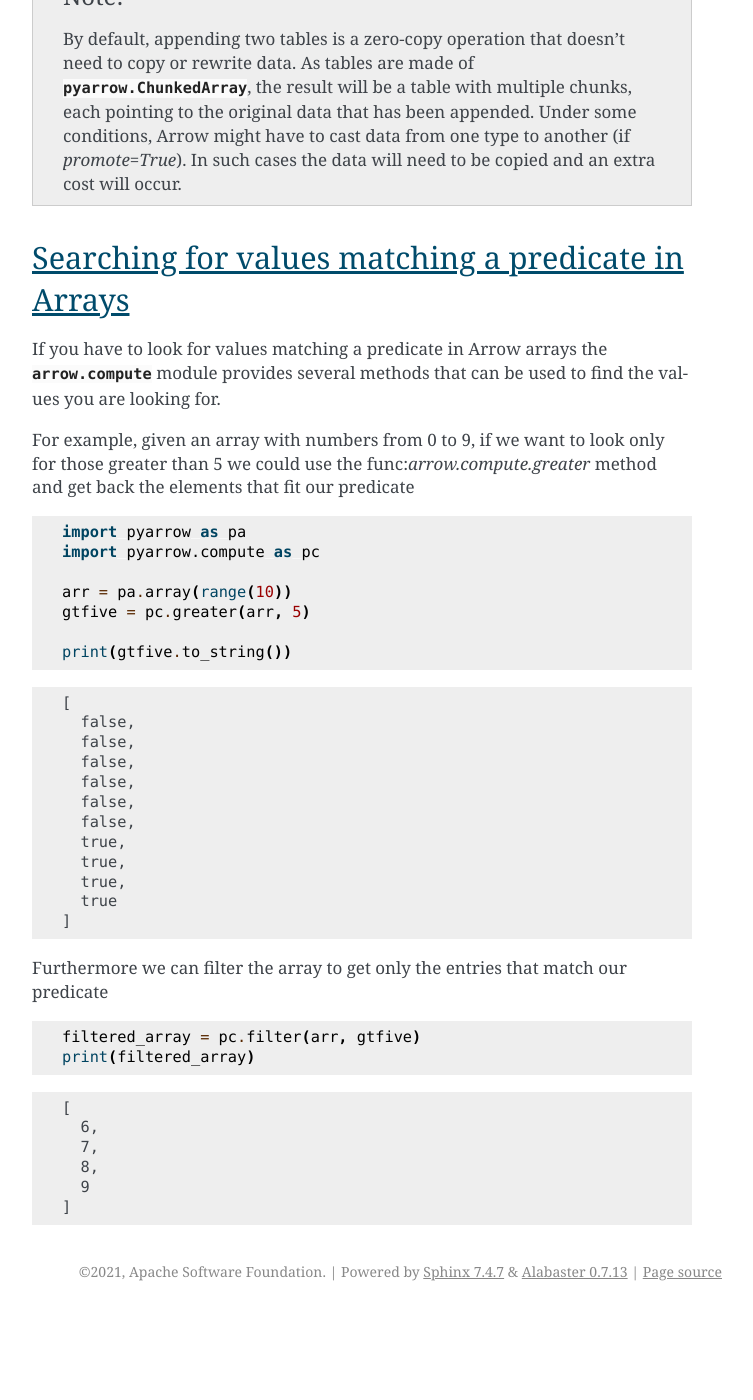
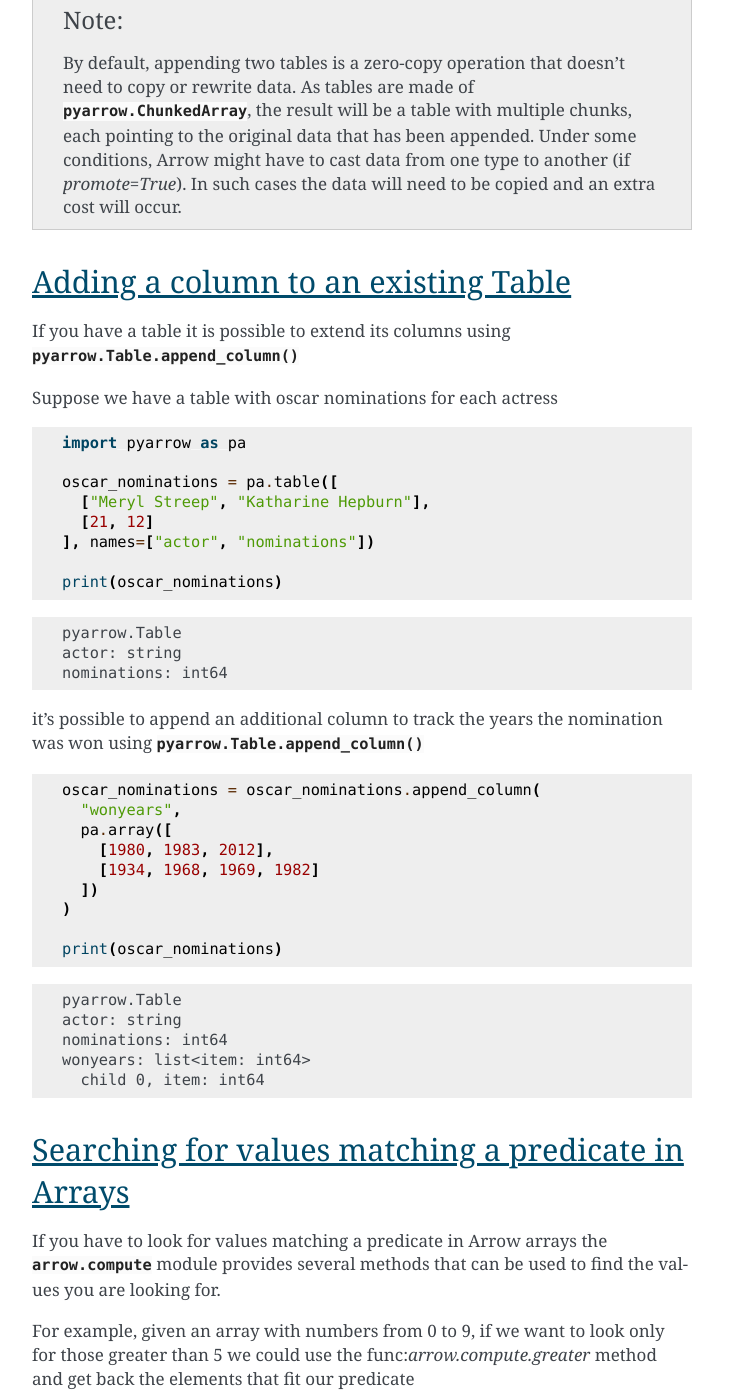
Before and after one commit to apache/arrow-cookbook, a Sphinx documentation site: the page built from python/source/data.rst, in a window 1280 px wide and 1400 px high, scrolled down 3012 px. Shown: the whole window, without its empty margins (388-1141 px from the left). Built offline with Sphinx 7.4.7, drawn with Linux system fonts in a browser that asks for light colours; before the commit the page ends 4323 px from its top, so only the background shows below that; some of the changed text lies outside the part shown.

Commit message:
ARROW-13730: Adding a column to an existing Table

```diff
--- a/python/source/data.rst
+++ b/python/source/data.rst
@@ -182,6 +182,54 @@ We can combine them into a single table using :func:`pyarrow.concat_tables`:
   cast data from one type to another (if `promote=True`).  In such cases the data
   will need to be copied and an extra cost will occur.
 
+Adding a column to an existing Table
+====================================
+
+If you have a table it is possible to extend its columns using
+:meth:`pyarrow.Table.append_column`
+
+Suppose we have a table with oscar nominations for each actress
+
+.. testcode::
+
+  import pyarrow as pa
+
+  oscar_nominations = pa.table([
+    ["Meryl Streep", "Katharine Hepburn"],
+    [21, 12]
+  ], names=["actor", "nominations"])
+
+  print(oscar_nominations)
+
+.. testoutput::
+
+  pyarrow.Table
+  actor: string
+  nominations: int64
+
+it's possible to append an additional column to track the years the
+nomination was won using :meth:`pyarrow.Table.append_column`
+
+.. testcode::
+
+  oscar_nominations = oscar_nominations.append_column(
+    "wonyears",
+    pa.array([
+      [1980, 1983, 2012],
+      [1934, 1968, 1969, 1982]
+    ])
+  )
+
+  print(oscar_nominations)
+
+.. testoutput::
+
+  pyarrow.Table
+  actor: string
+  nominations: int64
+  wonyears: list<item: int64>
+    child 0, item: int64
+
 Searching for values matching a predicate in Arrays
 ===================================================
 
```
